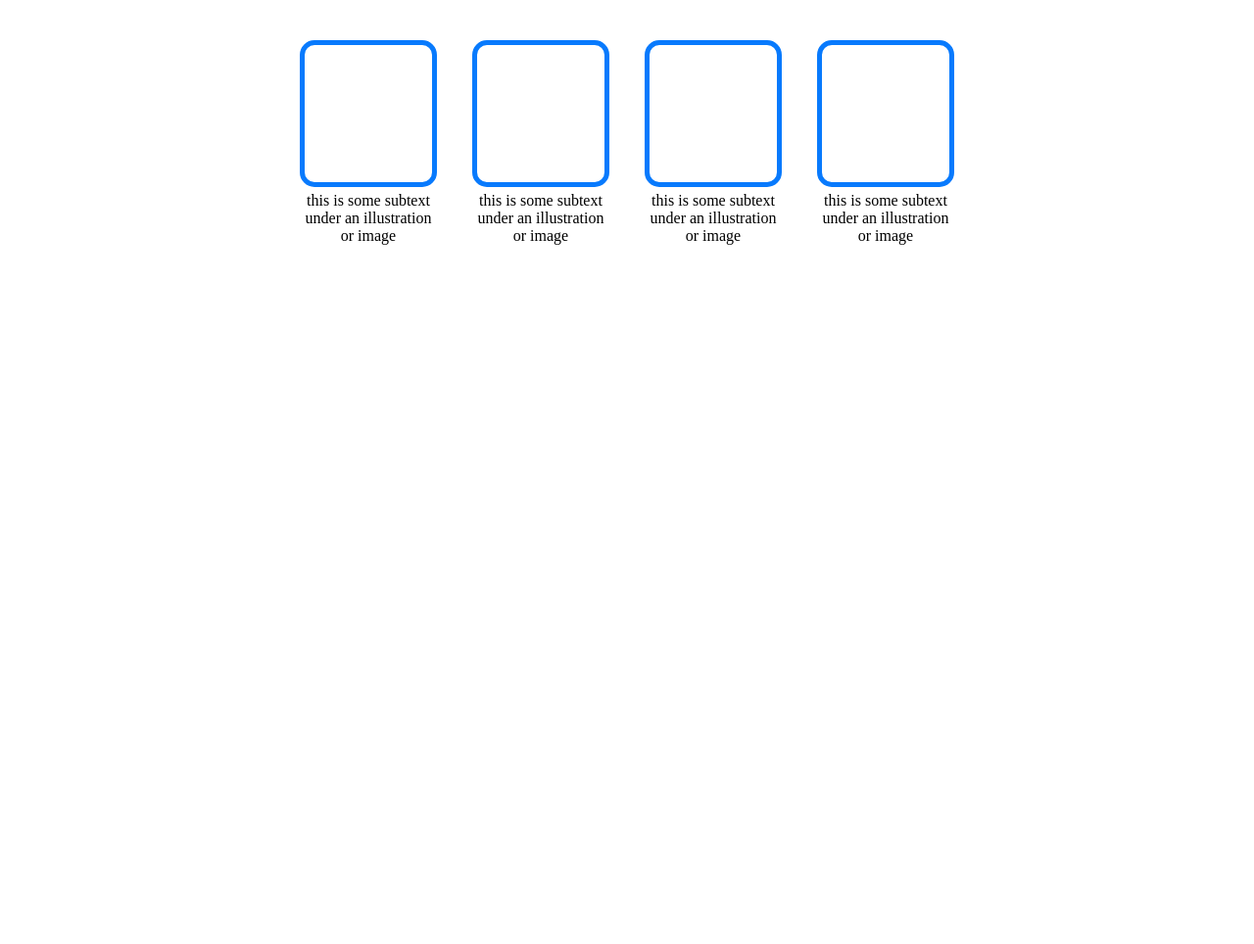
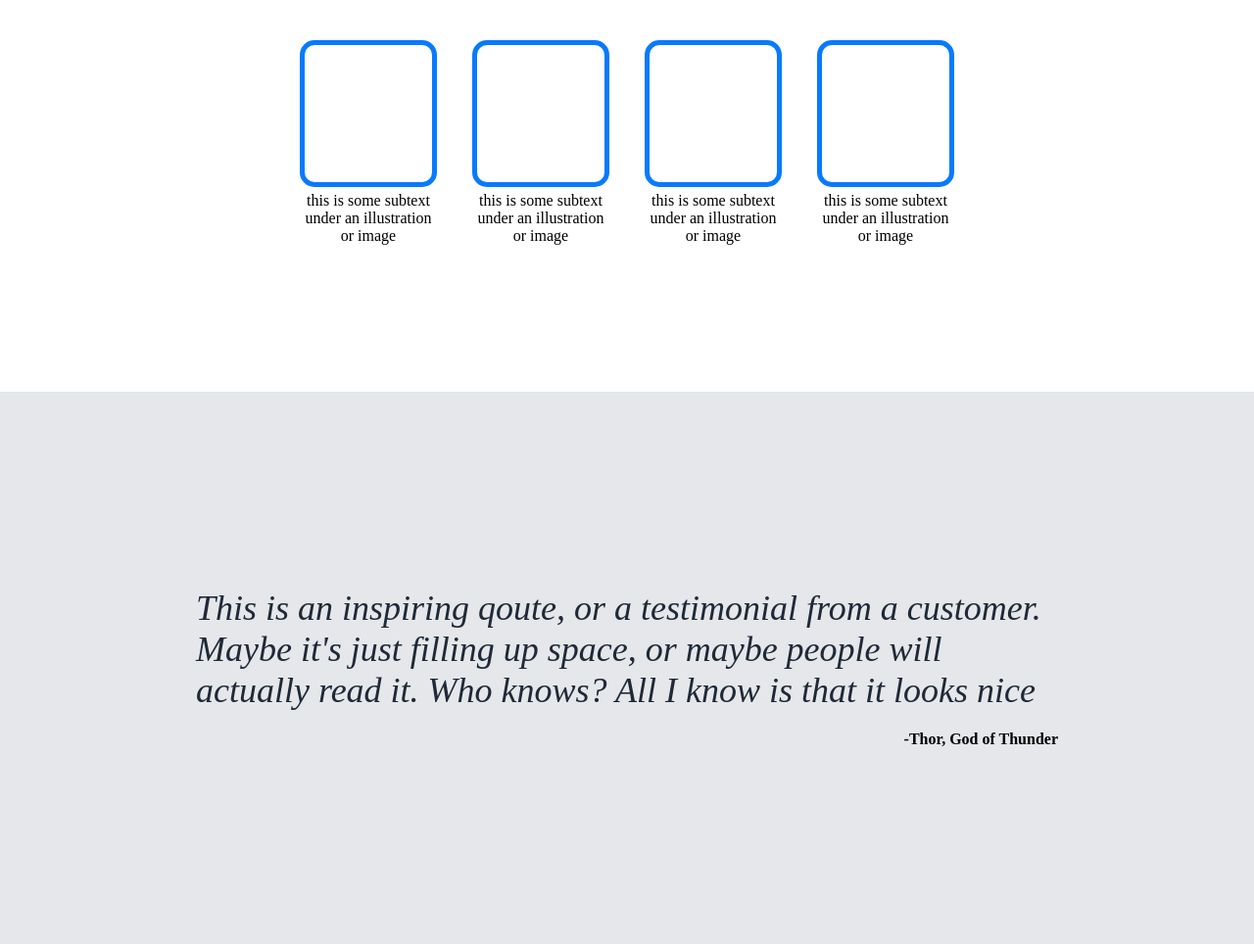
Before and after one commit to karl-dennis/landing-page, a plain HTML site: page index.html in a window 1280 px wide. Shown: the part 602-1566 px from the top of the page at 98% size. Before the commit the page ends 1002 px from the top, so only its background shows below. Drawn offline with Linux system fonts and the light colour scheme.

Commit message:
Finished Quote Section

```diff
--- a/index.html
+++ b/index.html
@@ -59,6 +59,14 @@
             </div>
         </div>
     </div>
+    <div class="qoute-wrapper">
+        <p class="qoute">
+            This is an inspiring qoute, or a testimonial from a customer.
+            Maybe it's just filling up space, or maybe people will actually read it.
+            Who knows? All I know is that it looks nice
+        </p>
+        <span class="author">-Thor, God of Thunder</span>
+    </div>
 </body>
 
 </html>
--- a/style.css
+++ b/style.css
@@ -3,7 +3,7 @@
     padding: 0;
 }
 
-body {}
+/* body {} */
 
 .header {
     display: flex;
@@ -41,7 +41,7 @@ a {
     margin: 100px;
 }
 
-.signup{
+.signup {
     background-color: #3882F6;
     padding: 8px 20px;
     border-radius: 10px;
@@ -77,7 +77,7 @@ img {
     margin: 100px;
 }
 
-.info-header{
+.info-header {
     font-size: 36px;
     font-weight: extra-bold;
     color: #1F2937;
@@ -90,7 +90,7 @@ img {
     flex-wrap: wrap;
 }
 
-.card-container{
+.card-container {
     display: flex;
     flex: 1;
     flex-direction: column;
@@ -104,7 +104,26 @@ img {
     margin-bottom: 10px;
 }
 
-.text{
+.text {
     text-align: center;
     max-width: 130px;
 }
+
+.qoute-wrapper {
+    padding: 200px;
+    background-color: #E5E7EB;
+    display: flex;
+    flex-direction: column;
+}
+
+.qoute {
+    font-size: 36px;
+    font-style: italic;
+    color: #1F2937;
+    margin-bottom: 20px;
+}
+
+.author {
+    font-weight: bold;
+    align-self: flex-end;
+}
```
